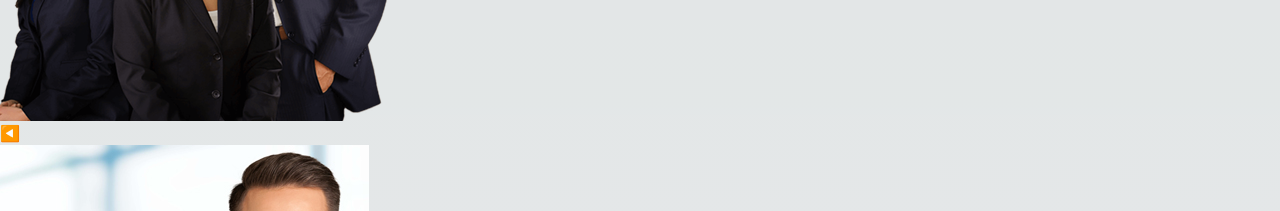
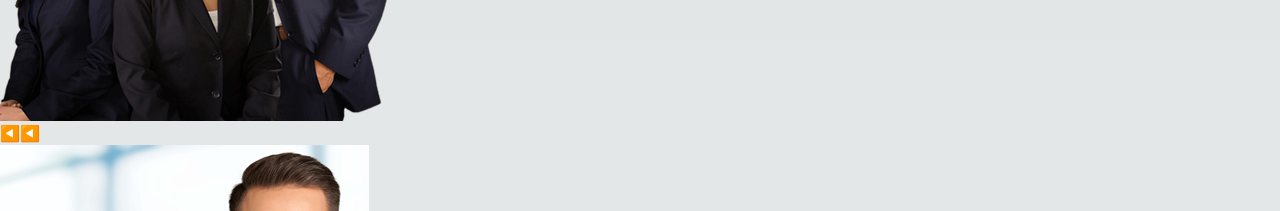
Before and after one commit to arjunrajora/Lawyer, a Next.js app: page / in a window 1280 px wide. Shown: the part 3080-3291 px from the top of the page. Built offline with nearby package versions, Linux system fonts and the light colour scheme.

Commit message:
16-07-2024

```diff
--- a/src/Components/home.tsx
+++ b/src/Components/home.tsx
@@ -160,6 +160,13 @@ export default function home() {
       <button
         onClick={prevSlide}
         className="absolute top-1/2 left-0 transform -translate-y-1/2 bg-gray-800 text-white p-2 rounded-r"
+      >
+        &#9664;
+      </button>
+
+      <button
+        onClick={nextSlide}
+        className="absolute top-1/2 right-0 transform -translate-y-1/2 bg-gray-800 text-white p-2 rounded-r"
       >
         &#9664;
       </button>
```
